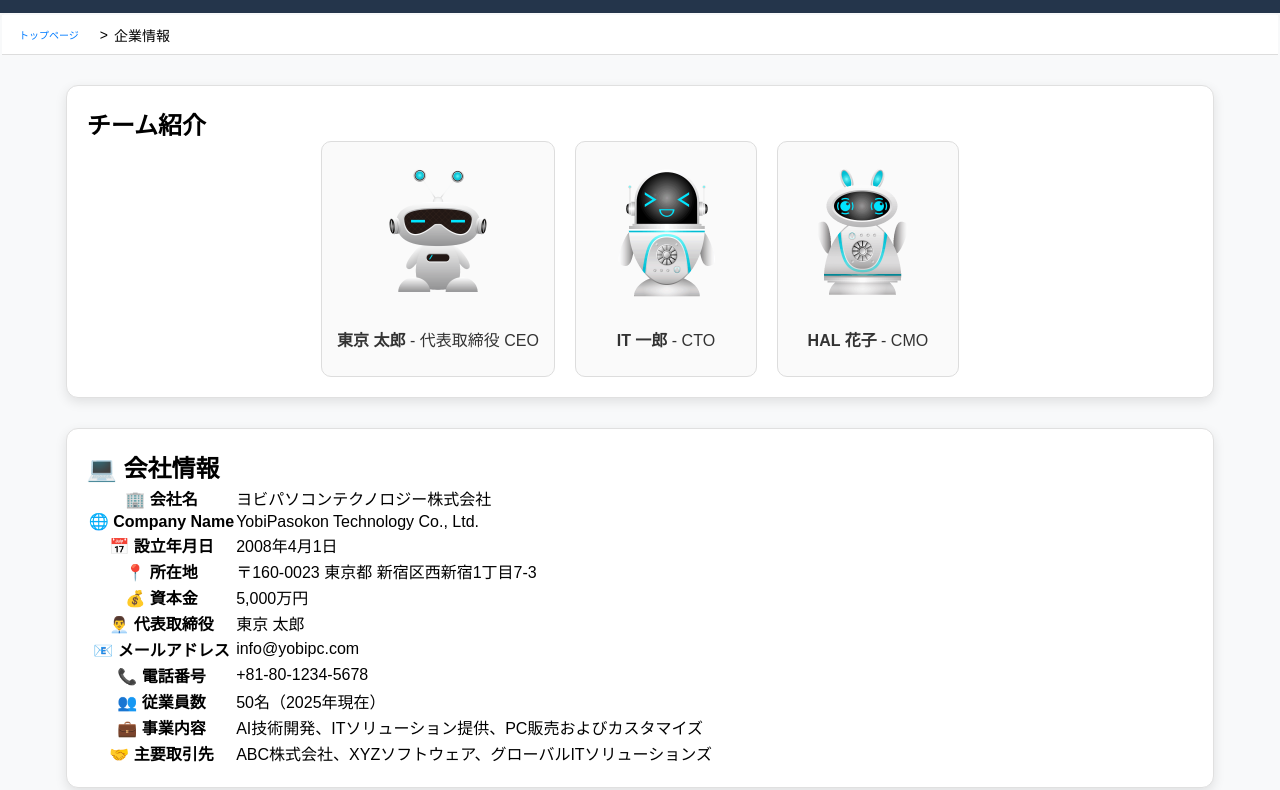
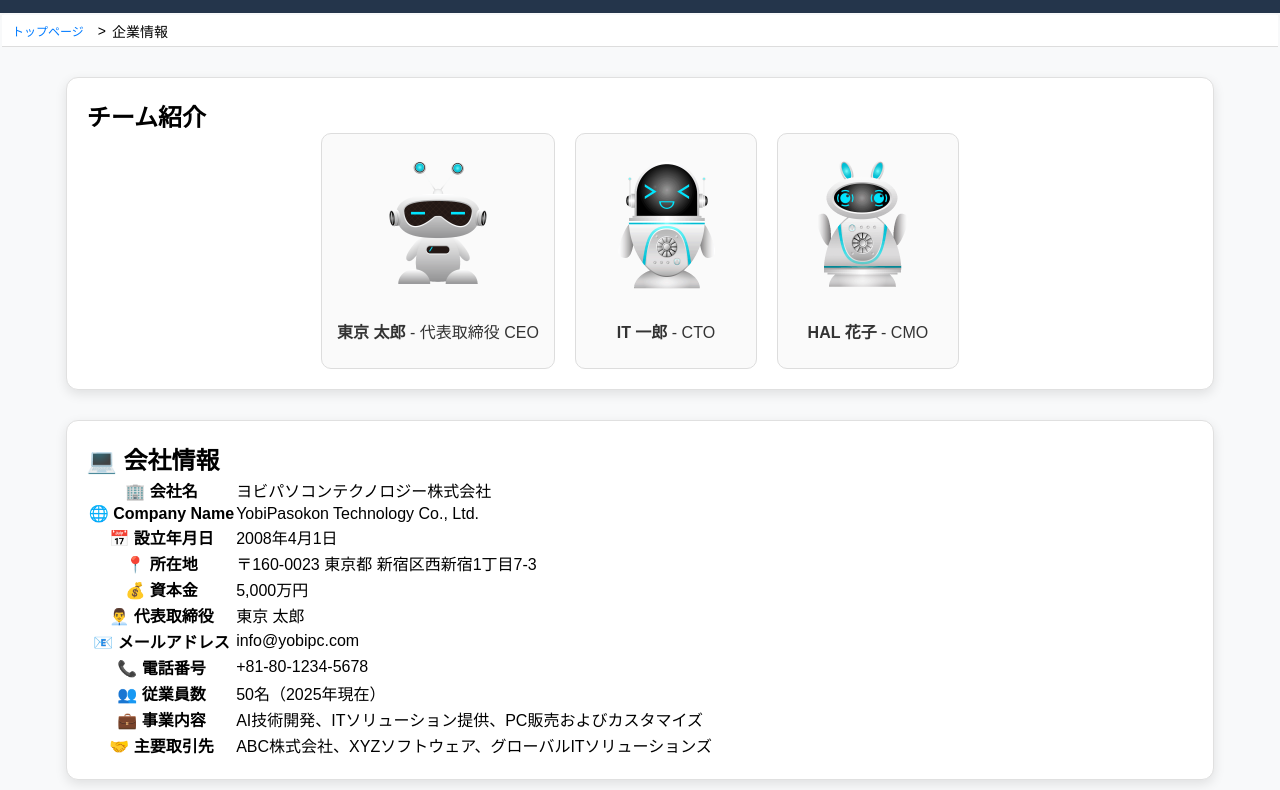
Before and after one commit to the-tsukasa/the-tsukasa.github.io, a website: page AI-Shopping-Assistant/about-us.html in a window 1280 px wide. Shown: the part 91-881 px from the top of the page. Drawn offline with Linux system fonts and the light colour scheme; a script that the page names is missing.

Commit message:
Update style.css

```diff
--- a/AI-Shopping-Assistant/css/style.css
+++ b/AI-Shopping-Assistant/css/style.css
@@ -161,17 +161,19 @@
   }
 
   .breadcrumb a {
-    font-size: 10px;
+    font-size: 12px;
     text-decoration: none;
     color: #007bff;
-    transition: color 0.2s;
-  }
+    padding: 5px 8px;
+    border-radius: 5px;
+    transition: background-color 0.3s ease, color 0.2s;
+}
 
-  .breadcrumb a:hover {
-    font-size: 10px;
-    color: #0056b3;
+.breadcrumb a:hover {
+    background-color: #e0e0e0; /* 变浅的灰色背景 */
+    color: #0056b3; /* 让文字颜色稍微加深，提高对比度 */
     text-decoration: underline;
-  }
+}
 
   /* ==================== Form Container (login.html & register.html) ==================== */
   /* 登录页面整体居中 */
```
